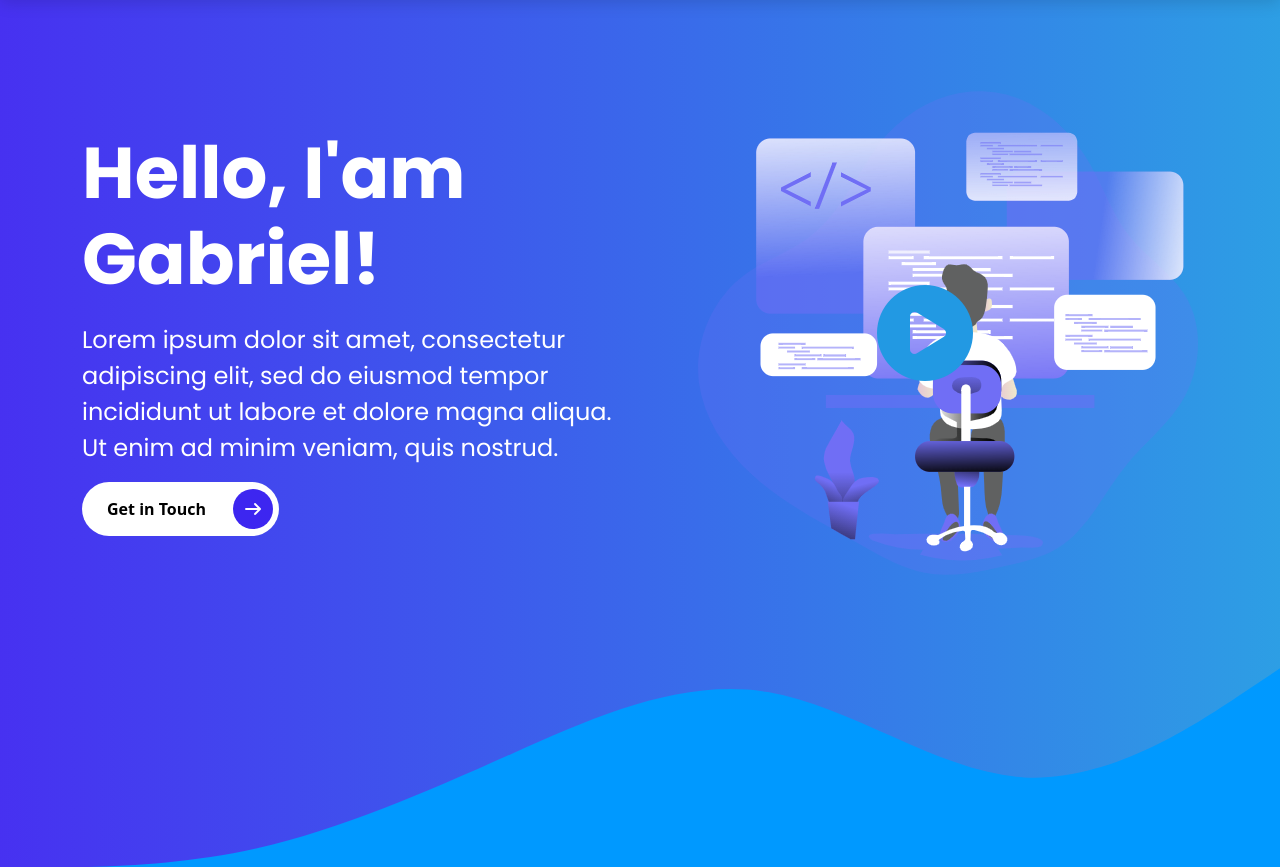
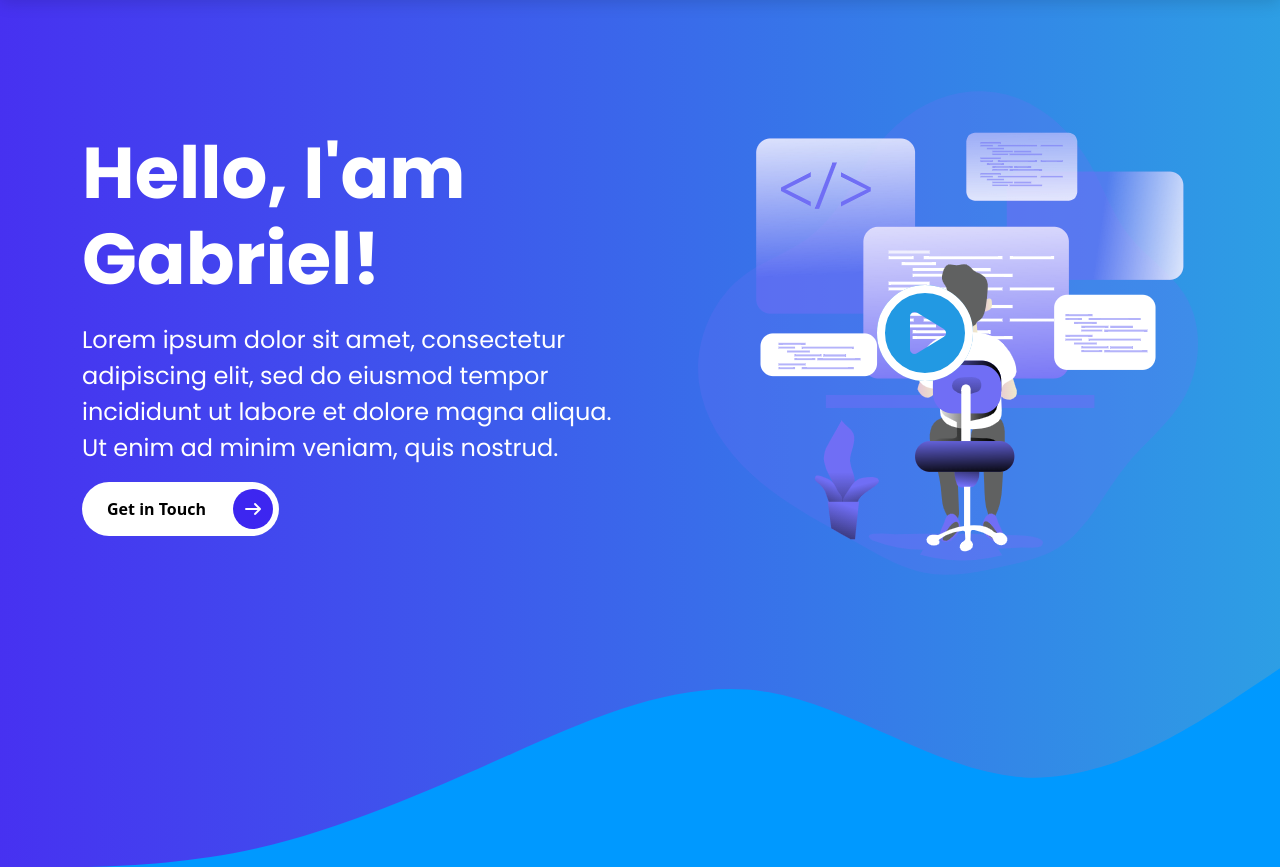
Before and after one commit to dmenezesgabriel/bootstrap-sass, a website: page index.html in a window 1280 px wide. Shown: the part 77-944 px from the top of the page. Drawn offline with nearby package versions, Linux system fonts and the light colour scheme; files that its build step writes are made by us from their sources.

Commit message:
Add play icon animation

```diff
--- a/index.html
+++ b/index.html
@@ -77,7 +77,7 @@
             <div class="video-box">
               <img src="img/art/web-dev.png" alt="" class="img-fluid" />
               <a href="#" class="position-absolute top-50 start-50 translate-middle">
-                <span><i class="fas fa-play-circle"></i></span
+                <span><i class="fas fa-play-circle"></i></span><span class="border-animation"></span
               ></a>
             </div>
           </div>
--- a/scss/components/_animations.scss
+++ b/scss/components/_animations.scss
@@ -0,0 +1,9 @@
+@keyframes pulse-border {
+  0% {
+    transform: scale(1);
+  }
+
+  100% {
+    transform: scale(1.5);
+  }
+}
--- a/scss/sections/_intro-section.scss
+++ b/scss/sections/_intro-section.scss
@@ -21,3 +21,13 @@
     }
   }
 }
+.border-animation {
+  position: absolute;
+  width: 6rem;
+  height: 6rem;
+  border: 0.5rem solid custom.$white;
+  border-radius: 50%;
+  top: 0;
+  left: 0;
+  animation: pulse-border 1s linear infinite;
+}
```
